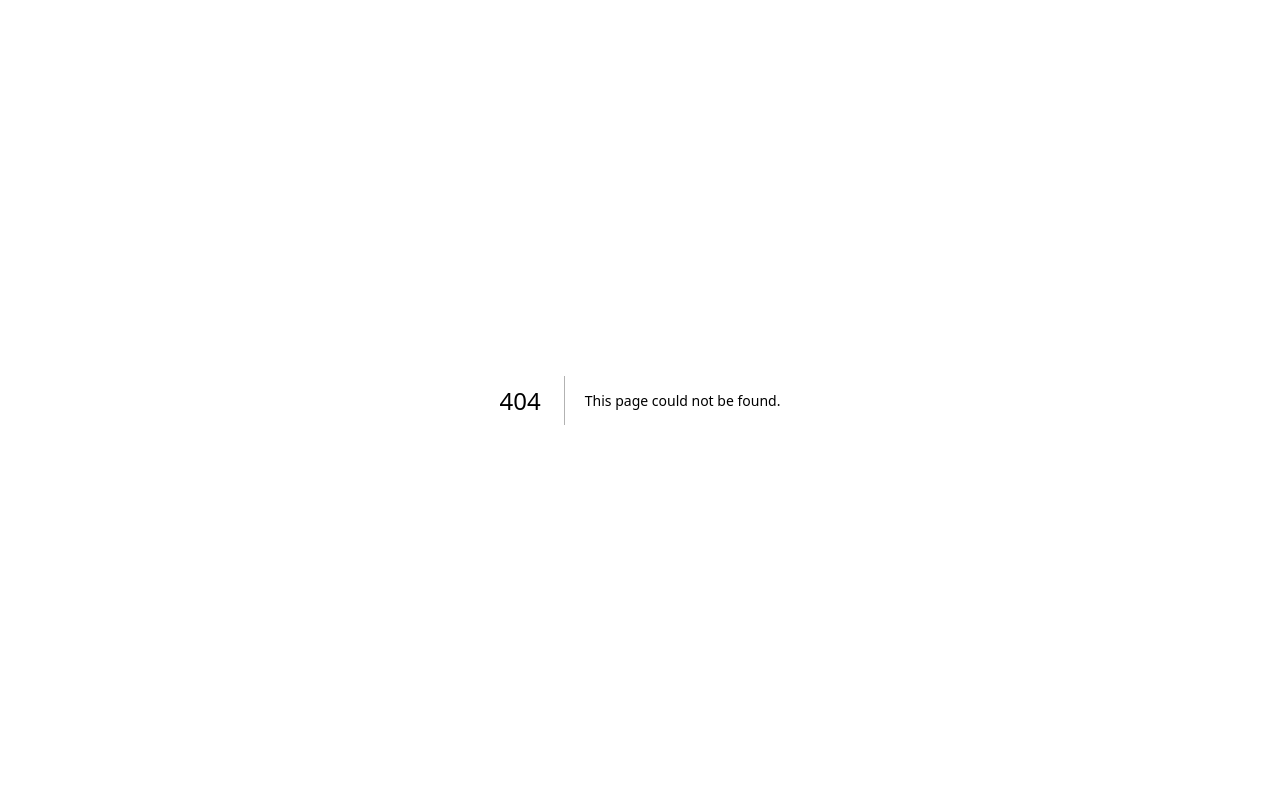
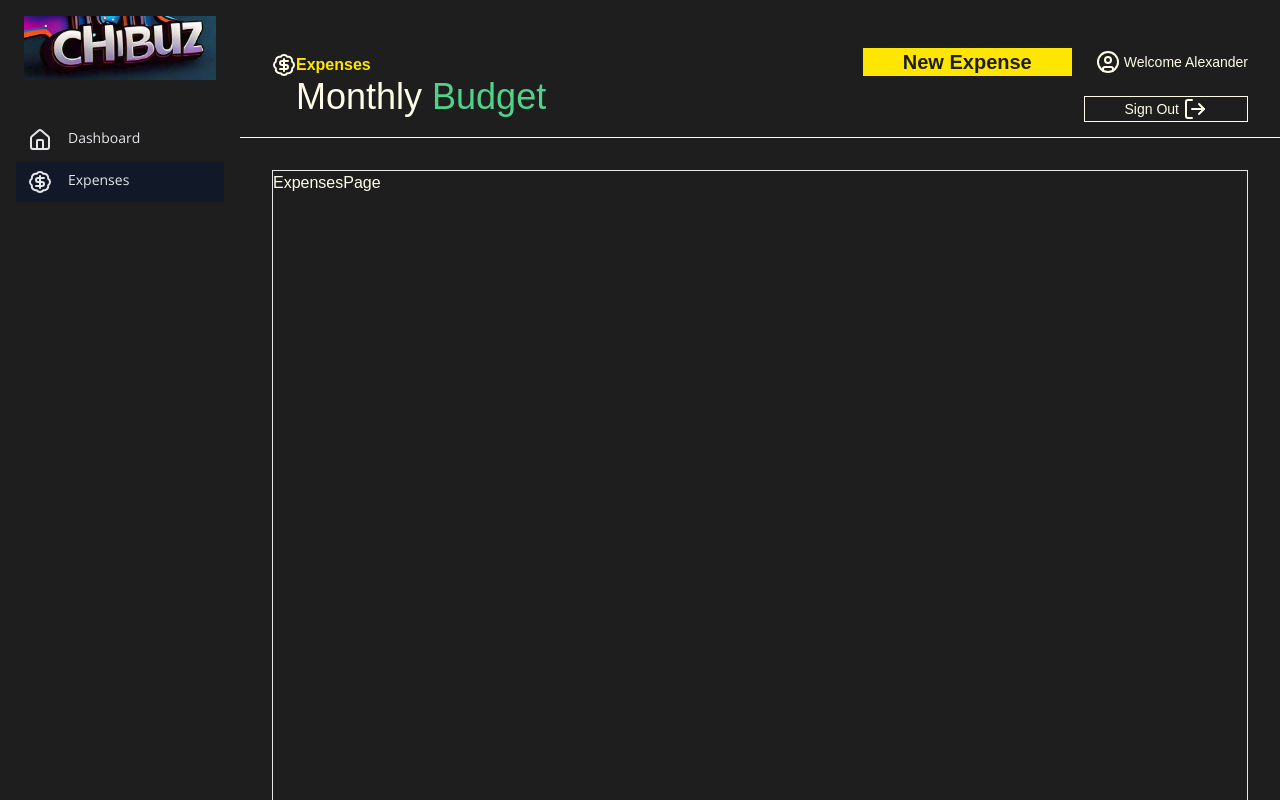
Before and after one commit to pseudoeazy/personal-budget-web, a Next.js app: page /user/expenses in a window 1280 px wide. Before the commit this address had no page. Shown: the top 800 px of the page. Built offline with nearby package versions, Linux system fonts and the light colour scheme.

Commit message:
Add expenses page

```diff
--- a/package.json
+++ b/package.json
@@ -11,6 +11,7 @@
     "test:ui": "vitest --ui"
   },
   "dependencies": {
+    "clsx": "^2.1.1",
     "lucide-react": "^0.469.0",
     "next": "15.1.3",
     "react": "^19.0.0",
@@ -31,6 +32,7 @@
     "eslint": "^9",
     "eslint-config-next": "15.1.3",
     "jsdom": "^25.0.1",
+    "msw": "^2.7.0",
     "postcss": "^8",
     "tailwindcss": "^3.4.1",
     "typescript": "^5",
--- /dev/null
+++ b/src/app/user/expenses/page.tsx
@@ -0,0 +1,7 @@
+import React from 'react';
+
+const ExpensesPage = () => {
+  return <div className="min-h-screen border">ExpensesPage</div>;
+};
+
+export default ExpensesPage;
--- a/src/app/user/header.tsx
+++ b/src/app/user/header.tsx
@@ -1,5 +1,6 @@
 import CreateExpense from '@/components/create-expense';
 import { LogOut, CircleUser, BadgeDollarSign } from 'lucide-react';
+import Link from 'next/link';
 
 interface Props {
   sidebarOpen: boolean;
@@ -46,9 +47,11 @@ function Header({ sidebarOpen, setSidebarOpen }: Props) {
                 <span className="font-bold text-primary capitalize leading-normal">
                   Expenses
                 </span>
-                <h1 className="text-boxColorLight  ml-auto text-lg md:text-4xl font-normal leading-normal capitalize">
-                  monthly <span className="text-complOpt2">budget</span>
-                </h1>
+                <Link href="/user/expenses">
+                  <h1 className="text-boxColorLight  ml-auto text-lg md:text-4xl font-normal leading-normal capitalize">
+                    monthly <span className="text-complOpt2">budget</span>
+                  </h1>
+                </Link>
               </div>
             </div>
           </div>
--- a/src/app/user/sidebar.tsx
+++ b/src/app/user/sidebar.tsx
@@ -2,6 +2,7 @@
 import React, { useEffect, useRef } from 'react';
 import Link from 'next/link';
 import Image from 'next/image';
+import { usePathname } from 'next/navigation';
 
 interface Props {
   children: React.ReactNode;
@@ -10,8 +11,10 @@ interface Props {
 }
 
 function Sidebar({ sidebarOpen, setSidebarOpen, children }: Props) {
+  const currentPath = usePathname();
   const sidebar = useRef<HTMLDivElement | null>(null);
   const trigger = useRef<HTMLButtonElement | null>(null);
+  console.log({ currentPath });
 
   /* close on click outside */
   useEffect(() => {
@@ -41,7 +44,7 @@ function Sidebar({ sidebarOpen, setSidebarOpen, children }: Props) {
   }, [sidebarOpen, setSidebarOpen]);
 
   return (
-    <div className="lg:w-48 hidden">
+    <div className={`lg:w-60 ${currentPath === '/user' && 'hidden'}`}>
       {/* Sidebar backdrop (mobile only) 64*/}
       <div
         className={`fixed inset-0 bg-primary-900 bg-opacity-30 z-40 lg:hidden lg:z-auto transition-opacity duration-200 ${
@@ -54,8 +57,8 @@ function Sidebar({ sidebarOpen, setSidebarOpen, children }: Props) {
       <div
         id="sidebar"
         ref={sidebar}
-        className={`absolute z-40 left-0 top-0 lg:static lg:left-auto lg:top-auto lg:translate-x-0 transform h-full overflow-y-scroll lg:overflow-y-auto no-scrollbar w-48 flex-shrink-0 bg-primary-800 p-4 transition-transform duration-200 ease-in-out ${
-          sidebarOpen ? 'translate-x-0' : '-translate-x-48'
+        className={`absolute z-40 left-0 top-0 lg:static lg:left-auto lg:top-auto lg:translate-x-0 transform h-full overflow-y-scroll lg:overflow-y-auto no-scrollbar w-60 flex-shrink-0 bg-primary-800 p-4 transition-transform duration-200 ease-in-out ${
+          sidebarOpen ? 'translate-x-0' : '-translate-x-60'
         }`}
       >
         {/* Sidebar header */}
--- a/src/app/user/user-menu.tsx
+++ b/src/app/user/user-menu.tsx
@@ -1,32 +1,43 @@
 'use client';
 import Link from 'next/link';
-import { BadgeDollarSign } from 'lucide-react';
+
+import { BadgeDollarSign, House } from 'lucide-react';
+import { usePathname } from 'next/navigation';
+import { clsx } from 'clsx';
 
 const sidebarMenus = [
   {
+    icon: <House />,
+    label: 'dashboard',
+    path: '/user',
+  },
+  {
     icon: <BadgeDollarSign />,
-    label: 'user',
-    path: '/user',
+    label: 'expenses',
+    path: '/user/expenses',
   },
 ];
 
 const UserMenu = () => {
-  const pathname = '/user';
+  const pathname = usePathname();
 
   return (
     <ul className="mt-3">
       {sidebarMenus.map((menu, i) => (
         <li
           key={i}
-          className={`px-2 py-1 rounded-sm mb-0.5 last:mb-0 ${
-            pathname === menu.path && 'bg-gray-900'
-          }`}
+          className={clsx({
+            'px-2 py-1 rounded-sm mb-0.5 last:mb-0': true,
+            'bg-gray-900': pathname === menu.path,
+          })}
         >
           <Link
             href={menu.path}
-            className={`block p-1 text-gray-200 hover:text-white transition duration-150 ${
-              pathname === menu.path && 'hover:text-gray-200'
-            }`}
+            className={clsx({
+              'block p-1 text-gray-200 hover:text-secondary transition duration-150':
+                true,
+              'hover:text-gray-200': pathname === menu.path,
+            })}
           >
             <div className="flex flex-grow">
               <span className="mr-4">{menu.icon}</span>
```
Also changed, not shown: src/tests/mocks/handlers.ts (added, +13 -0 lines), src/tests/mocks/node.ts (added, +4 -0 lines), src/tests/setup.ts (+5 -0 lines), 2 other files (tests, documents, lock files or other folders).
